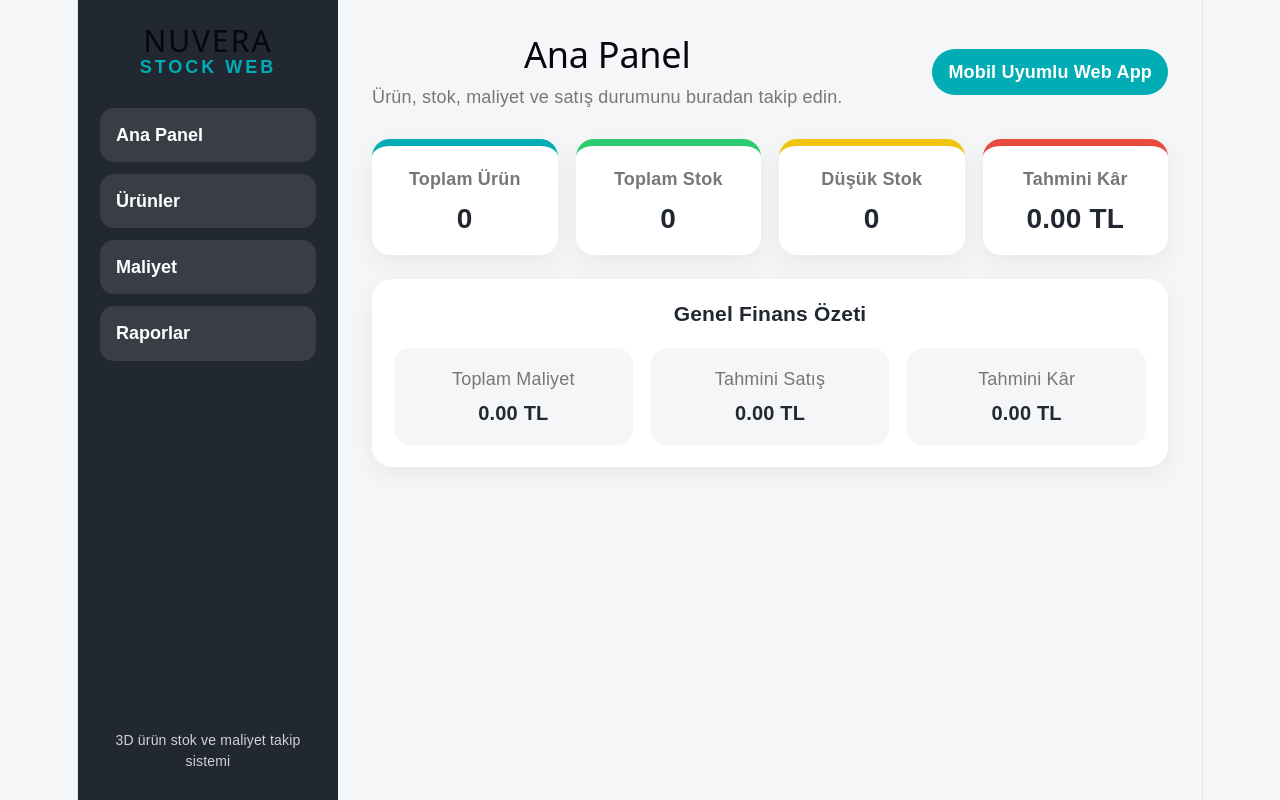
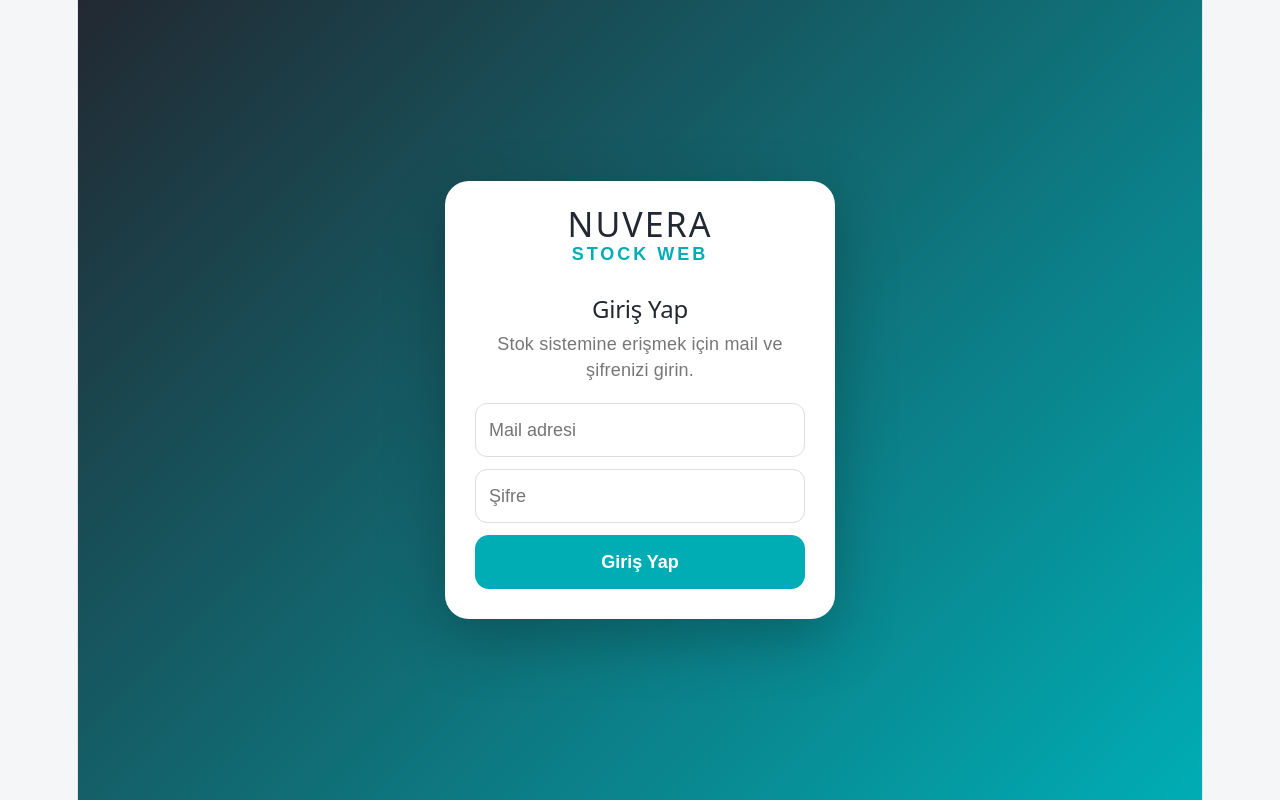
Before and after one commit to emir2-scu/NuveraStockWebApp, a React (Vite) app: page / in a window 1280 px wide. Built offline with nearby package versions, Linux system fonts and the light colour scheme.

Commit message:
Add Supabase login and sync

```diff
--- a/package.json
+++ b/package.json
@@ -10,6 +10,7 @@
     "preview": "vite preview"
   },
   "dependencies": {
+    "@supabase/supabase-js": "^2.106.1",
     "react": "^19.2.6",
     "react-dom": "^19.2.6"
   },
--- a/src/App.css
+++ b/src/App.css
@@ -69,6 +69,7 @@ select {
   color: #cfd3d6;
   font-size: 14px;
   line-height: 1.5;
+  word-break: break-word;
 }
 
 .content {
@@ -216,6 +217,7 @@ select:focus {
   padding: 14px;
   font-weight: bold;
   cursor: pointer;
+  width: 100%;
 }
 
 .primary:hover {
@@ -317,6 +319,10 @@ select:focus {
   cursor: pointer;
 }
 
+.stock-actions button:hover {
+  background: #00adb5;
+}
+
 .stock-actions .danger {
   background: #e74c3c;
 }
@@ -369,6 +375,57 @@ select:focus {
   margin-bottom: 10px;
 }
 
+/* LOGIN / AUTH SCREEN */
+
+.auth-screen {
+  min-height: 100vh;
+  background: linear-gradient(135deg, #222831, #00adb5);
+  display: flex;
+  align-items: center;
+  justify-content: center;
+  padding: 24px;
+}
+
+.auth-card {
+  width: 100%;
+  max-width: 390px;
+  background: white;
+  border-radius: 24px;
+  padding: 30px;
+  box-shadow: 0 20px 60px rgba(0, 0, 0, 0.25);
+}
+
+.auth-brand h1 {
+  margin: 0;
+  font-size: 34px;
+  letter-spacing: 2px;
+  color: #222831;
+}
+
+.auth-brand span {
+  display: block;
+  margin-top: 4px;
+  color: #00adb5;
+  font-weight: bold;
+  letter-spacing: 3px;
+}
+
+.auth-card h2 {
+  margin: 28px 0 8px;
+  color: #222831;
+}
+
+.auth-card p {
+  color: #777;
+  margin-bottom: 20px;
+}
+
+.auth-card input {
+  margin-bottom: 12px;
+}
+
+/* MOBILE */
+
 @media (max-width: 850px) {
   .app {
     flex-direction: column;
@@ -379,9 +436,13 @@ select:focus {
     padding: 20px;
   }
 
+  .brand h1 {
+    font-size: 26px;
+  }
+
   .sidebar nav {
     display: grid;
-    grid-template-columns: repeat(4, 1fr);
+    grid-template-columns: repeat(2, 1fr);
   }
 
   .sidebar button {
@@ -429,3 +490,23 @@ select:focus {
     height: 90px;
   }
 }
+
+@media (max-width: 480px) {
+  .stats {
+    grid-template-columns: 1fr;
+  }
+
+  .sidebar nav {
+    grid-template-columns: 1fr;
+  }
+
+  .product-card {
+    grid-template-columns: 1fr;
+  }
+
+  .product-card img,
+  .no-image {
+    width: 100%;
+    height: 180px;
+  }
+}
--- a/src/App.jsx
+++ b/src/App.jsx
@@ -1,10 +1,20 @@
 import { useEffect, useState } from "react";
+import { supabase } from "./supabaseClient";
 import "./App.css";
 
 function App() {
   const [page, setPage] = useState("dashboard");
   const [products, setProducts] = useState([]);
   const [costs, setCosts] = useState([]);
+  const [loading, setLoading] = useState(false);
+
+  const [session, setSession] = useState(null);
+  const [authLoading, setAuthLoading] = useState(true);
+
+  const [authForm, setAuthForm] = useState({
+    email: "",
+    password: "",
+  });
 
   const [form, setForm] = useState({
     name: "",
@@ -28,27 +38,93 @@ function App() {
   });
 
   useEffect(() => {
-    const savedProducts = localStorage.getItem("nuveraProducts");
-    const savedCosts = localStorage.getItem("nuveraCosts");
+    const getCurrentSession = async () => {
+      const { data } = await supabase.auth.getSession();
 
-    if (savedProducts) setProducts(JSON.parse(savedProducts));
-    if (savedCosts) setCosts(JSON.parse(savedCosts));
+      setSession(data.session);
+      setAuthLoading(false);
+    };
+
+    getCurrentSession();
+
+    const { data } = supabase.auth.onAuthStateChange(
+      (_event, currentSession) => {
+        setSession(currentSession);
+      }
+    );
+
+    return () => {
+      data.subscription.unsubscribe();
+    };
   }, []);
 
   useEffect(() => {
-    localStorage.setItem("nuveraProducts", JSON.stringify(products));
-  }, [products]);
+    if (session) {
+      fetchProducts();
+      fetchCosts();
+    }
+  }, [session]);
 
-  useEffect(() => {
-    localStorage.setItem("nuveraCosts", JSON.stringify(costs));
-  }, [costs]);
+  const signIn = async () => {
+    if (!authForm.email || !authForm.password) {
+      alert("Mail ve şifre boş bırakılamaz.");
+      return;
+    }
+
+    const { error } = await supabase.auth.signInWithPassword({
+      email: authForm.email,
+      password: authForm.password,
+    });
+
+    if (error) {
+      alert("Giriş yapılamadı: " + error.message);
+    }
+  };
+
+  const signOut = async () => {
+    await supabase.auth.signOut();
+
+    setProducts([]);
+    setCosts([]);
+    setPage("dashboard");
+  };
+
+  const fetchProducts = async () => {
+    setLoading(true);
+
+    const { data, error } = await supabase
+      .from("products")
+      .select("*")
+      .order("created_at", { ascending: false });
+
+    if (error) {
+      alert("Ürünler alınırken hata oluştu: " + error.message);
+    } else {
+      setProducts(data || []);
+    }
+
+    setLoading(false);
+  };
+
+  const fetchCosts = async () => {
+    const { data, error } = await supabase
+      .from("costs")
+      .select("*")
+      .order("created_at", { ascending: false });
+
+    if (error) {
+      alert("Maliyetler alınırken hata oluştu: " + error.message);
+    } else {
+      setCosts(data || []);
+    }
+  };
 
   const totalStock = products.reduce((sum, p) => sum + Number(p.stock || 0), 0);
   const lowStock = products.filter((p) => Number(p.stock) <= 5).length;
-  const totalCost = costs.reduce((sum, c) => sum + Number(c.totalCost || 0), 0);
-  const totalSale = costs.reduce((sum, c) => sum + Number(c.salePrice || 0), 0);
+  const totalCost = costs.reduce((sum, c) => sum + Number(c.total_cost || 0), 0);
+  const totalSale = costs.reduce((sum, c) => sum + Number(c.sale_price || 0), 0);
 
-  const addProduct = () => {
+  const addProduct = async () => {
     if (!form.name || !form.stock) {
       alert("Ürün adı ve stok adedi boş bırakılamaz.");
       return;
@@ -56,11 +132,22 @@ function App() {
 
     const newProduct = {
       id: Date.now(),
-      ...form,
+      name: form.name,
+      category: form.category,
+      material: form.material,
+      color: form.color,
       stock: Number(form.stock),
+      production_time: form.productionTime,
+      description: form.description,
+      image: form.image,
     };
 
-    setProducts([newProduct, ...products]);
+    const { error } = await supabase.from("products").insert([newProduct]);
+
+    if (error) {
+      alert("Ürün eklenirken hata oluştu: " + error.message);
+      return;
+    }
 
     setForm({
       name: "",
@@ -72,25 +159,42 @@ function App() {
       description: "",
       image: "",
     });
+
+    await fetchProducts();
   };
 
-  const deleteProduct = (id) => {
+  const deleteProduct = async (id) => {
     if (!confirm("Bu ürün silinsin mi?")) return;
 
-    setProducts(products.filter((p) => p.id !== id));
-    setCosts(costs.filter((c) => c.productId !== id));
+    const { error } = await supabase.from("products").delete().eq("id", id);
+
+    if (error) {
+      alert("Ürün silinirken hata oluştu: " + error.message);
+      return;
+    }
+
+    await fetchProducts();
+    await fetchCosts();
   };
 
-  const changeStock = (id, amount) => {
-    setProducts(
-      products.map((p) => {
-        if (p.id === id) {
-          const newStock = Math.max(0, Number(p.stock) + amount);
-          return { ...p, stock: newStock };
-        }
-        return p;
-      })
-    );
+  const changeStock = async (id, amount) => {
+    const product = products.find((p) => p.id === id);
+
+    if (!product) return;
+
+    const newStock = Math.max(0, Number(product.stock) + amount);
+
+    const { error } = await supabase
+      .from("products")
+      .update({ stock: newStock })
+      .eq("id", id);
+
+    if (error) {
+      alert("Stok güncellenirken hata oluştu: " + error.message);
+      return;
+    }
+
+    await fetchProducts();
   };
 
   const calculateCost = () => {
@@ -110,25 +214,38 @@ function App() {
     };
   };
 
-  const saveCost = () => {
+  const saveCost = async () => {
     if (!costForm.productId) {
       alert("Lütfen ürün seçiniz.");
       return;
     }
 
+    const selectedProduct = products.find(
+      (p) => p.id === Number(costForm.productId)
+    );
+
     const calculated = calculateCost();
 
     const newCost = {
       id: Date.now(),
-      productId: Number(costForm.productId),
-      productName:
-        products.find((p) => p.id === Number(costForm.productId))?.name || "",
-      ...costForm,
-      totalCost: calculated.totalCost,
-      salePrice: calculated.salePrice,
+      product_id: Number(costForm.productId),
+      product_name: selectedProduct?.name || "",
+      filament: Number(costForm.filament || 0),
+      electricity: Number(costForm.electricity || 0),
+      labor: Number(costForm.labor || 0),
+      packaging: Number(costForm.packaging || 0),
+      extra: Number(costForm.extra || 0),
+      profit_rate: Number(costForm.profitRate || 0),
+      total_cost: calculated.totalCost,
+      sale_price: calculated.salePrice,
     };
 
-    setCosts([newCost, ...costs]);
+    const { error } = await supabase.from("costs").insert([newCost]);
+
+    if (error) {
+      alert("Maliyet kaydedilirken hata oluştu: " + error.message);
+      return;
+    }
 
     setCostForm({
       productId: "",
@@ -139,9 +256,56 @@ function App() {
       extra: "",
       profitRate: "",
     });
+
+    await fetchCosts();
   };
 
   const costResult = calculateCost();
+
+  if (authLoading) {
+    return <div className="auth-screen">Yükleniyor...</div>;
+  }
+
+  if (!session) {
+    return (
+      <div className="auth-screen">
+        <div className="auth-card">
+          <div className="auth-brand">
+            <h1>NUVERA</h1>
+            <span>STOCK WEB</span>
+          </div>
+
+          <h2>Giriş Yap</h2>
+          <p>Stok sistemine erişmek için mail ve şifrenizi girin.</p>
+
+          <input
+            type="email"
+            placeholder="Mail adresi"
+            value={authForm.email}
+            onChange={(e) =>
+              setAuthForm({ ...authForm, email: e.target.value })
+            }
+          />
+
+          <input
+            type="password"
+            placeholder="Şifre"
+            value={authForm.password}
+            onChange={(e) =>
+              setAuthForm({ ...authForm, password: e.target.value })
+            }
+            onKeyDown={(e) => {
+              if (e.key === "Enter") signIn();
+            }}
+          />
+
+          <button className="primary" onClick={signIn}>
+            Giriş Yap
+          </button>
+        </div>
+      </div>
+    );
+  }
 
   return (
     <div className="app">
@@ -156,9 +320,15 @@ function App() {
           <button onClick={() => setPage("products")}>Ürünler</button>
           <button onClick={() => setPage("costs")}>Maliyet</button>
           <button onClick={() => setPage("reports")}>Raporlar</button>
+          <button onClick={signOut}>Çıkış Yap</button>
         </nav>
 
-        <p className="side-note">3D ürün stok ve maliyet takip sistemi</p>
+        <p className="side-note">
+          {session.user.email}
+          <br />
+          <br />
+          Supabase senkron aktif
+        </p>
       </aside>
 
       <main className="content">
@@ -169,7 +339,10 @@ function App() {
                 <h2>Ana Panel</h2>
                 <p>Ürün, stok, maliyet ve satış durumunu buradan takip edin.</p>
               </div>
-              <span className="badge">Mobil Uyumlu Web App</span>
+
+              <span className="badge">
+                {loading ? "Yükleniyor..." : "Online Senkron"}
+              </span>
             </header>
 
             <section className="stats">
@@ -177,14 +350,17 @@ function App() {
                 <span>Toplam Ürün</span>
                 <strong>{products.length}</strong>
               </div>
+
               <div className="stat-card green">
                 <span>Toplam Stok</span>
                 <strong>{totalStock}</strong>
               </div>
+
               <div className="stat-card yellow">
                 <span>Düşük Stok</span>
                 <strong>{lowStock}</strong>
               </div>
+
               <div className="stat-card red">
                 <span>Tahmini Kâr</span>
                 <strong>{(totalSale - totalCost).toFixed(2)} TL</strong>
@@ -193,15 +369,18 @@ function App() {
 
             <section className="panel">
               <h3>Genel Finans Özeti</h3>
+
               <div className="finance-row">
                 <div>
                   <span>Toplam Maliyet</span>
                   <strong>{totalCost.toFixed(2)} TL</strong>
                 </div>
+
                 <div>
                   <span>Tahmini Satış</span>
                   <strong>{totalSale.toFixed(2)} TL</strong>
                 </div>
+
                 <div>
                   <span>Tahmini Kâr</span>
                   <strong>{(totalSale - totalCost).toFixed(2)} TL</strong>
@@ -229,6 +408,7 @@ function App() {
                   value={form.name}
                   onChange={(e) => setForm({ ...form, name: e.target.value })}
                 />
+
                 <input
                   placeholder="Kategori"
                   value={form.category}
@@ -236,6 +416,7 @@ function App() {
                     setForm({ ...form, category: e.target.value })
                   }
                 />
+
                 <input
                   placeholder="Malzeme"
                   value={form.material}
@@ -243,17 +424,20 @@ function App() {
                     setForm({ ...form, material: e.target.value })
                   }
                 />
+
                 <input
                   placeholder="Renk"
                   value={form.color}
                   onChange={(e) => setForm({ ...form, color: e.target.value })}
                 />
+
                 <input
                   placeholder="Stok adedi"
                   type="number"
                   value={form.stock}
                   onChange={(e) => setForm({ ...form, stock: e.target.value })}
                 />
+
                 <input
                   placeholder="Üretim süresi"
                   value={form.productionTime}
@@ -261,6 +445,7 @@ function App() {
                     setForm({ ...form, productionTime: e.target.value })
                   }
                 />
+
                 <textarea
                   placeholder="Açıklama"
                   value={form.description}
@@ -276,11 +461,14 @@ function App() {
                     accept="image/*"
                     onChange={(e) => {
                       const file = e.target.files[0];
+
                       if (!file) return;
 
                       const reader = new FileReader();
+
                       reader.onload = () =>
                         setForm({ ...form, image: reader.result });
+
                       reader.readAsDataURL(file);
                     }}
                   />
@@ -313,26 +501,33 @@ function App() {
 
                       <div className="product-info">
                         <h4>{product.name}</h4>
+
                         <p>
                           {product.category} • {product.material} •{" "}
                           {product.color}
                         </p>
+
                         <span>Stok: {product.stock}</span>
+
                         <small>{product.description}</small>
 
                         <div className="stock-actions">
                           <button onClick={() => changeStock(product.id, 1)}>
                             +1
                           </button>
+
                           <button onClick={() => changeStock(product.id, -1)}>
                             -1
                           </button>
+
                           <button onClick={() => changeStock(product.id, 10)}>
                             +10
                           </button>
+
                           <button onClick={() => changeStock(product.id, -10)}>
                             -10
                           </button>
+
                           <button
                             className="danger"
                             onClick={() => deleteProduct(product.id)}
@@ -369,6 +564,7 @@ function App() {
                   }
                 >
                   <option value="">Ürün seç</option>
+
                   {products.map((p) => (
                     <option value={p.id} key={p.id}>
                       {p.name}
@@ -384,6 +580,7 @@ function App() {
                     setCostForm({ ...costForm, filament: e.target.value })
                   }
                 />
+
                 <input
                   type="number"
                   placeholder="Elektrik maliyeti"
@@ -392,6 +589,7 @@ function App() {
                     setCostForm({ ...costForm, electricity: e.target.value })
                   }
                 />
+
                 <input
                   type="number"
                   placeholder="İşçilik maliyeti"
@@ -400,6 +598,7 @@ function App() {
                     setCostForm({ ...costForm, labor: e.target.value })
                   }
                 />
+
                 <input
                   type="number"
                   placeholder="Paketleme maliyeti"
@@ -408,6 +607,7 @@ function App() {
                     setCostForm({ ...costForm, packaging: e.target.value })
                   }
                 />
+
                 <input
                   type="number"
                   placeholder="Ekstra maliyet"
@@ -416,6 +616,7 @@ function App() {
                     setCostForm({ ...costForm, extra: e.target.value })
                   }
                 />
+
                 <input
                   type="number"
                   placeholder="Kâr oranı (%)"
@@ -427,7 +628,10 @@ function App() {
 
                 <div className="result-box">
                   <p>Toplam Maliyet: {costResult.totalCost.toFixed(2)} TL</p>
-                  <strong>Satış Fiyatı: {costResult.salePrice.toFixed(2)} TL</strong>
+
+                  <strong>
+                    Satış Fiyatı: {costResult.salePrice.toFixed(2)} TL
+                  </strong>
                 </div>
 
                 <button className="primary" onClick={saveCost}>
@@ -445,12 +649,18 @@ function App() {
                 <div className="cost-list">
                   {costs.map((cost) => (
                     <div className="cost-card" key={cost.id}>
-                      <h4>{cost.productName}</h4>
-                      <p>Toplam Maliyet: {Number(cost.totalCost).toFixed(2)} TL</p>
+                      <h4>{cost.product_name}</h4>
+
+                      <p>
+                        Toplam Maliyet:{" "}
+                        {Number(cost.total_cost).toFixed(2)} TL
+                      </p>
+
                       <strong>
-                        Satış Fiyatı: {Number(cost.salePrice).toFixed(2)} TL
+                        Satış Fiyatı: {Number(cost.sale_price).toFixed(2)} TL
                       </strong>
-                      <span>Kâr Oranı: %{cost.profitRate}</span>
+
+                      <span>Kâr Oranı: %{cost.profit_rate}</span>
                     </div>
                   ))}
                 </div>
@@ -473,14 +683,17 @@ function App() {
                 <span>Ürün Sayısı</span>
                 <strong>{products.length}</strong>
               </div>
+
               <div className="stat-card green">
                 <span>Toplam Stok</span>
                 <strong>{totalStock}</strong>
               </div>
+
               <div className="stat-card yellow">
                 <span>Düşük Stok</span>
                 <strong>{lowStock}</strong>
               </div>
+
               <div className="stat-card red">
                 <span>Kayıtlı Maliyet</span>
                 <strong>{costs.length}</strong>
--- /dev/null
+++ b/src/supabaseClient.js
@@ -0,0 +1,6 @@
+import { createClient } from "@supabase/supabase-js";
+
+const supabaseUrl = "https://qgwrhzwddvxplncghfud.supabase.co";
+const supabaseKey = "sb_publishable_1u2DuHVv3WkRVgCS_lxpQQ_7HJclz7-";
+
+export const supabase = createClient(supabaseUrl, supabaseKey);
```
Also changed, not shown: 1 other file (tests, documents, lock files or other folders).
